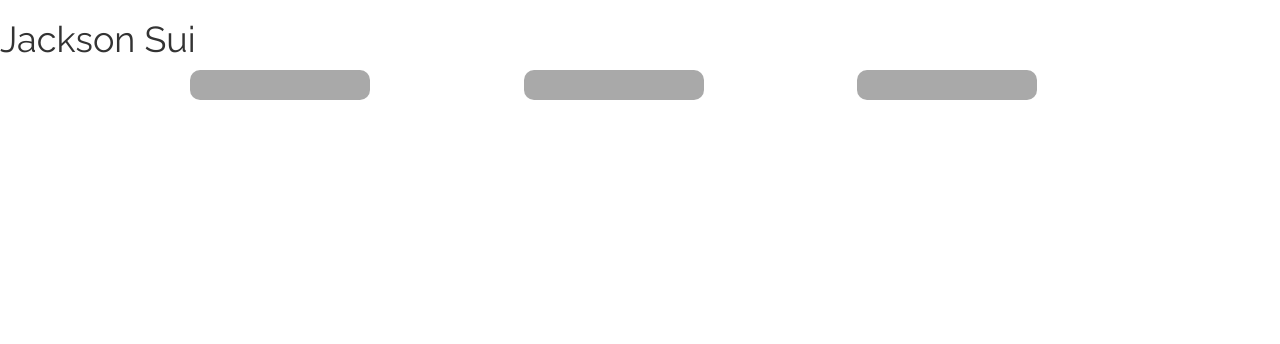
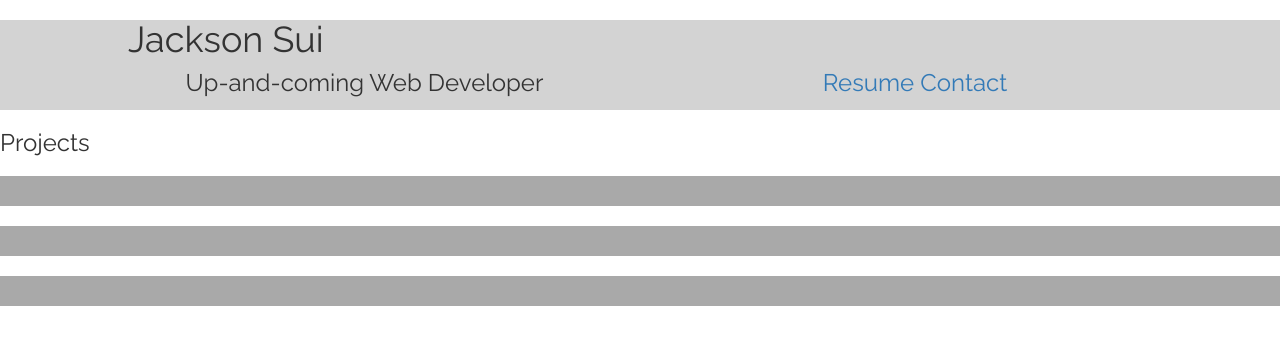
Before and after one commit to Kiro705/profilePage, a plain HTML site: page index.html in a window 1280 px wide. Drawn offline with nearby package versions, Linux system fonts and the light colour scheme.

Commit message:
work on resume and contact links

```diff
--- a/css/style.css
+++ b/css/style.css
@@ -5,16 +5,38 @@ html, body {
  width:100%;
 }
 
-.title {
-	margin: 20px;
+ul {
+	padding-left: 0px;
+}
+
+#headers {
+	padding-left: 10%;
+	background-color: lightgray;
+}
+
+#title {
+	height: 20px;
+}
+
+#subtitle {
+	padding-left: 5%;
+	height: 30px;
+	width: 50%;
+	display: inline-block;
+}
+
+#links {
+	padding-left: 10%;
+	height: 30px;
+	width: 30%;
+	display: inline-block;
 }
 
 .project {
 	height: 30px;
-	width: 180px;
-	margin-left: 150px;
-	border-radius: 10px;
+	width: 100%;
+	margin: 20px 0 20px 0;
 	font-size: 16px;
 	background-color: darkgray;
-	display: inline-block;
+	display: block;
 }
--- a/index.html
+++ b/index.html
@@ -12,9 +12,19 @@
 
         <div id='headers'>
           <h1 id='title'>Jackson Sui</h1>
+          <div id='subtitle'>
+            <h3>Up-and-coming Web Developer</h3>
+          </div>
+          <h3 id='links'>
+            <a href="#">Resume</a>
+            <a href="#">Contact</a>
+          </h3>
         </div>
 
         <div id='main'>
+          <div id='project-title'>
+            <h3>Projects</h3>
+          </div>
           <ul>
             <li id='blackjack' class='project'></li>
             <li id='guessing' class='project'></li>
@@ -27,6 +37,5 @@
 
     </div>
   </body>
-  <script src='js/jquery-3.2.1.min.js'></script>
   <script src='js/profile.js'></script>
 </html>
```
